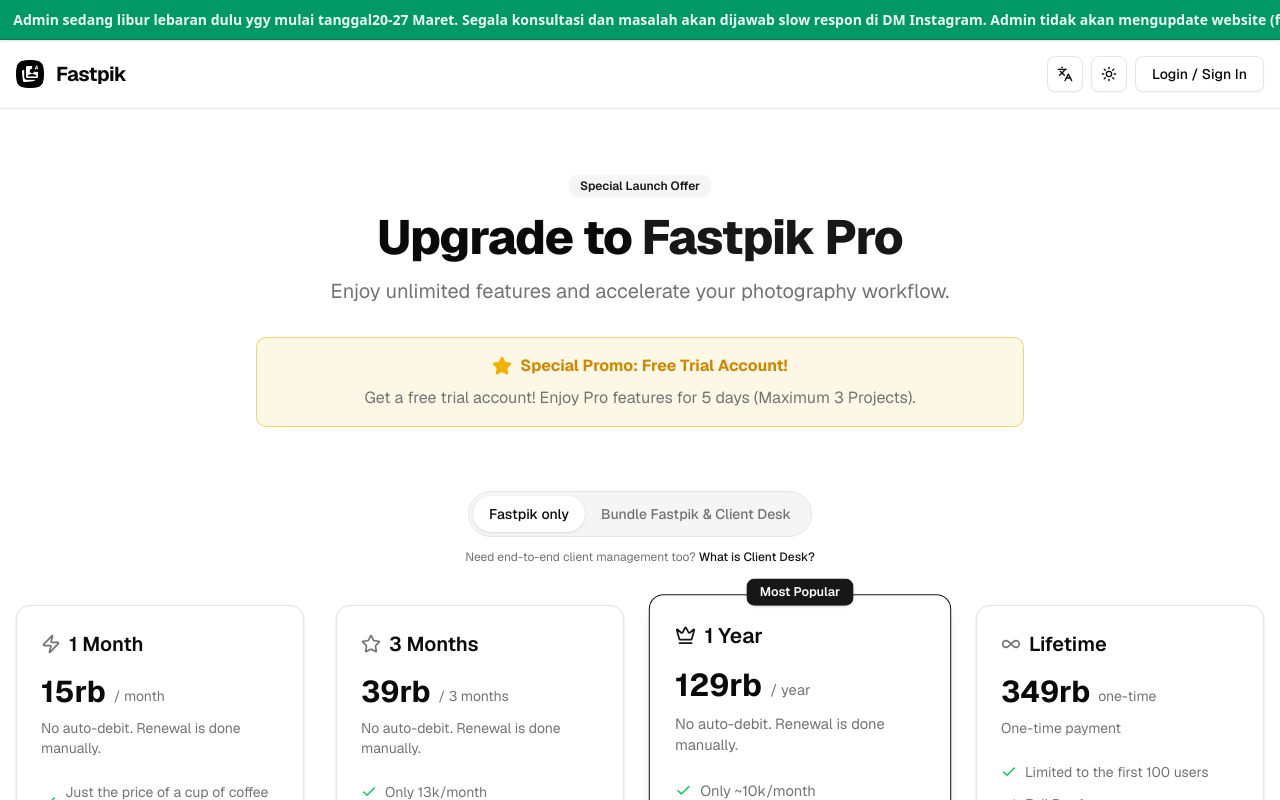
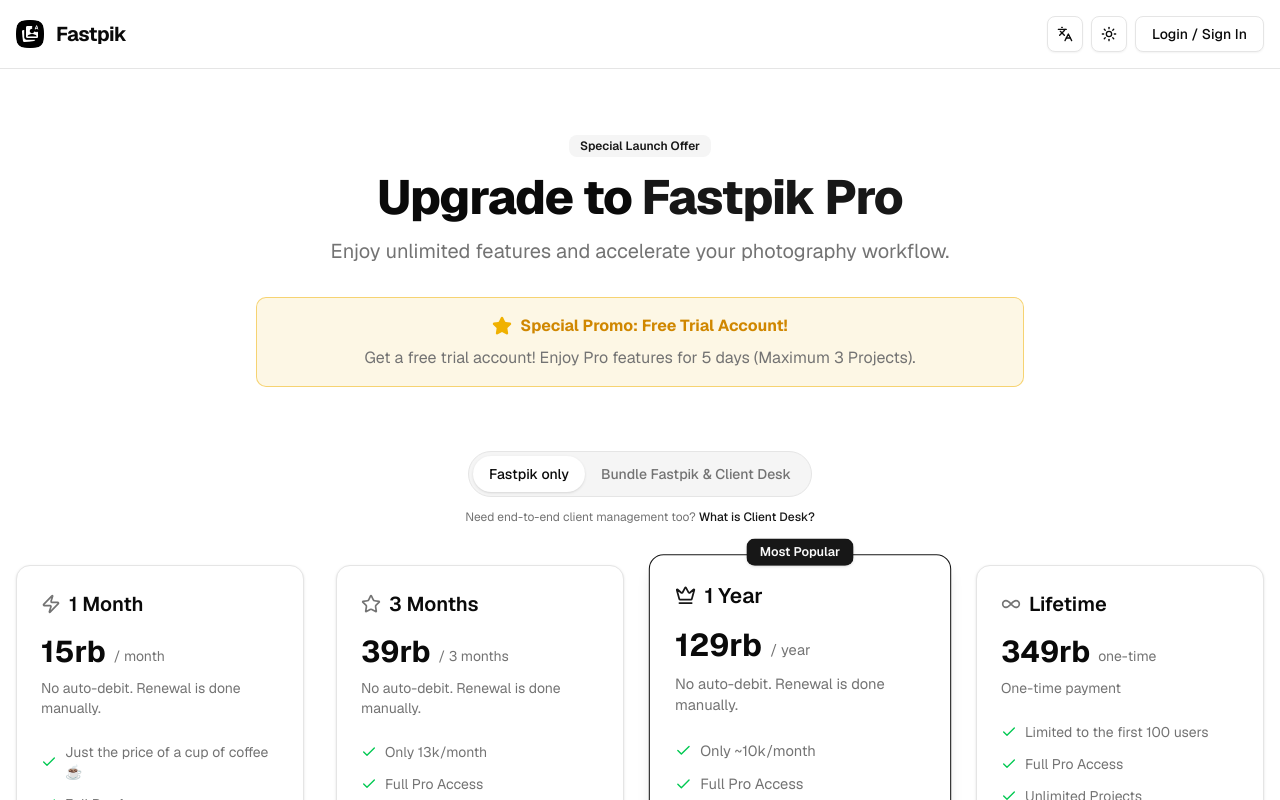
Before and after one commit to ryanekop/fastpik, a Next.js app: page /en/pricing in a window 1280 px wide. Shown: the top 800 px of the page. Built offline with nearby package versions, Linux system fonts and the light colour scheme; no server answers.

Commit message:
Remove Eid holiday announcement banner

```diff
--- a/app/[locale]/layout.tsx
+++ b/app/[locale]/layout.tsx
@@ -6,7 +6,6 @@
 import { NextIntlClientProvider } from 'next-intl';
 import { getMessages } from 'next-intl/server';
 import { ThemeProvider } from "@/components/theme-provider"
-import { GlobalHolidayAnnouncement } from "@/components/global-holiday-announcement"
 import { getTenantConfig } from "@/lib/tenant-config"
 import { TenantProvider } from "@/lib/tenant-context"
 
@@ -81,7 +80,6 @@
               primaryColor: tenant.primaryColor || '',
               footerText: tenant.footerText || '',
             }}>
-              <GlobalHolidayAnnouncement />
               {children}
             </TenantProvider>
           </ThemeProvider>
--- a/app/globals.css
+++ b/app/globals.css
@@ -82,52 +82,8 @@
   --sidebar-ring: oklch(0.708 0 0);
 }
 
-@keyframes announcement-marquee {
-  from {
-    transform: translate3d(0, 0, 0);
-  }
-
-  to {
-    transform: translate3d(calc(-1 * var(--announcement-marquee-distance, 0px)), 0, 0);
-  }
-}
-
-.announcement-marquee-track {
-  display: inline-flex;
-  width: max-content;
-  min-width: 100%;
-  align-items: center;
-  white-space: nowrap;
-  animation-name: announcement-marquee;
-  animation-duration: var(--announcement-marquee-duration, 30s);
-  animation-timing-function: linear;
-  animation-iteration-count: infinite;
-  will-change: transform;
-  transform: translate3d(0, 0, 0);
-}
-
-.announcement-marquee-item {
-  display: inline-flex;
-  align-items: center;
-  flex: 0 0 auto;
-  padding-right: 2.5rem;
-  white-space: nowrap;
-}
-
-.announcement-hover-zone:hover .announcement-marquee-track,
-.announcement-hover-zone:focus-within .announcement-marquee-track {
-  animation-play-state: paused;
-}
-
 .announcement-aware-sticky {
   top: var(--global-announcement-height, 0px);
-}
-
-@media (prefers-reduced-motion: reduce) {
-  .announcement-marquee-track {
-    animation: none;
-    transform: translate3d(0, 0, 0);
-  }
 }
 
 .dark {
--- a/components/global-holiday-announcement.tsx
+++ /dev/null
@@ -1,190 +0,0 @@
-"use client";
-
-import * as React from "react";
-import { usePathname } from "next/navigation";
-
-type AnnouncementSegment = {
-  text: string;
-  bold?: boolean;
-};
-
-const ANNOUNCEMENT_SEGMENTS: AnnouncementSegment[] = [
-  { text: "Admin sedang libur lebaran dulu ygy mulai tanggal" },
-  { text: " 20-27 Maret", bold: true },
-  {
-    text: ". Segala konsultasi dan masalah akan dijawab slow respon di DM Instagram. Admin tidak akan mengupdate website (fitur & bug fixing) selama periode itu. ",
-  },
-  {
-    text: "✨🌙 Taqabbalallahu Minna wa minkum. Minal Aidzin Wal Faidzin, Mohon Maaf Lahir dan Batin 1447 H 🌙✨",
-    bold: true,
-  },
-];
-
-const MARQUEE_ITEM_GAP_PX = 40;
-const MARQUEE_SPEED_PX_PER_SECOND = 44;
-
-function shouldHideAnnouncement(pathname: string): boolean {
-  return (
-    /^\/(?:id|en)\/client(?:\/|$)/i.test(pathname) ||
-    /^\/client(?:\/|$)/i.test(pathname)
-  );
-}
-
-function renderAnnouncementMessage(keyPrefix: string) {
-  return ANNOUNCEMENT_SEGMENTS.map((segment, index) => {
-    if (segment.bold) {
-      return (
-        <strong key={`${keyPrefix}-segment-${index}`} className="font-bold">
-          {segment.text}
-        </strong>
-      );
-    }
-
-    return (
-      <React.Fragment key={`${keyPrefix}-segment-${index}`}>
-        {segment.text}
-      </React.Fragment>
-    );
-  });
-}
-
-export function GlobalHolidayAnnouncement() {
-  const pathname = usePathname();
-  const containerRef = React.useRef<HTMLDivElement>(null);
-  const measureRef = React.useRef<HTMLSpanElement>(null);
-  const firstMarqueeItemRef = React.useRef<HTMLSpanElement>(null);
-  const [isOverflowing, setIsOverflowing] = React.useState(false);
-  const [prefersReducedMotion, setPrefersReducedMotion] = React.useState(false);
-  const [marqueeDistancePx, setMarqueeDistancePx] = React.useState(1200);
-  const [marqueeDurationSec, setMarqueeDurationSec] = React.useState(30);
-
-  const isVisible = React.useMemo(() => {
-    if (!pathname) return true;
-    return !shouldHideAnnouncement(pathname.toLowerCase());
-  }, [pathname]);
-
-  React.useEffect(() => {
-    const root = document.documentElement;
-    root.style.setProperty(
-      "--global-announcement-height",
-      isVisible ? "40px" : "0px",
-    );
-
-    return () => {
-      root.style.setProperty("--global-announcement-height", "0px");
-    };
-  }, [isVisible]);
-
-  React.useEffect(() => {
-    if (typeof window === "undefined") return;
-
-    const media = window.matchMedia("(prefers-reduced-motion: reduce)");
-    const updatePreference = () => setPrefersReducedMotion(media.matches);
-    updatePreference();
-
-    if (typeof media.addEventListener === "function") {
-      media.addEventListener("change", updatePreference);
-      return () => media.removeEventListener("change", updatePreference);
-    }
-
-    media.addListener(updatePreference);
-    return () => media.removeListener(updatePreference);
-  }, []);
-
-  const shouldAnimate = isOverflowing && !prefersReducedMotion;
-
-  const marqueeStyle = React.useMemo(
-    () =>
-      ({
-        "--announcement-marquee-distance": `${marqueeDistancePx}px`,
-        "--announcement-marquee-duration": `${marqueeDurationSec}s`,
-      }) as React.CSSProperties,
-    [marqueeDistancePx, marqueeDurationSec],
-  );
-
-  React.useEffect(() => {
-    if (!isVisible) {
-      setIsOverflowing(false);
-      return;
-    }
-
-    const container = containerRef.current;
-    const measureText = measureRef.current;
-    if (!container || !measureText) return;
-
-    const updateMeasurements = () => {
-      const nextOverflow = measureText.scrollWidth > container.clientWidth + 1;
-      setIsOverflowing((prev) => (prev === nextOverflow ? prev : nextOverflow));
-
-      const measuredItemWidth = firstMarqueeItemRef.current?.offsetWidth ?? 0;
-      const fallbackDistance = measureText.scrollWidth + MARQUEE_ITEM_GAP_PX;
-      const nextDistance = Math.max(measuredItemWidth || fallbackDistance, 1);
-      const rawDuration = nextDistance / MARQUEE_SPEED_PX_PER_SECOND;
-      const nextDuration = Math.min(42, Math.max(24, rawDuration));
-
-      setMarqueeDistancePx((prev) =>
-        Math.abs(prev - nextDistance) < 0.5 ? prev : nextDistance,
-      );
-      setMarqueeDurationSec((prev) =>
-        Math.abs(prev - nextDuration) < 0.05 ? prev : nextDuration,
-      );
-    };
-
-    updateMeasurements();
-
-    const observer = new ResizeObserver(() => updateMeasurements());
-    observer.observe(container);
-    observer.observe(measureText);
-    if (firstMarqueeItemRef.current) {
-      observer.observe(firstMarqueeItemRef.current);
-    }
-    window.addEventListener("resize", updateMeasurements);
-
-    return () => {
-      observer.disconnect();
-      window.removeEventListener("resize", updateMeasurements);
-    };
-  }, [isVisible, shouldAnimate]);
-
-  if (!isVisible) return null;
-
-  return (
-    <div
-      className="announcement-hover-zone sticky top-0 z-[60] h-10 border-b border-emerald-700 bg-emerald-600 text-emerald-50 shadow-sm"
-    >
-      <div
-        ref={containerRef}
-        className="relative flex h-full items-center overflow-hidden px-3 sm:px-4"
-      >
-        <span
-          ref={measureRef}
-          className="pointer-events-none absolute -z-10 whitespace-nowrap text-sm font-medium opacity-0"
-          aria-hidden="true"
-        >
-          {renderAnnouncementMessage("measure")}
-        </span>
-
-        {shouldAnimate ? (
-          <div
-            className="announcement-marquee-track text-sm font-semibold"
-            style={marqueeStyle}
-          >
-            <span
-              ref={firstMarqueeItemRef}
-              className="announcement-marquee-item"
-            >
-              {renderAnnouncementMessage("marquee-primary")}
-            </span>
-            <span className="announcement-marquee-item" aria-hidden="true">
-              {renderAnnouncementMessage("marquee-duplicate")}
-            </span>
-          </div>
-        ) : (
-          <p className="w-full truncate whitespace-nowrap text-center text-sm font-semibold">
-            {renderAnnouncementMessage("static")}
-          </p>
-        )}
-      </div>
-    </div>
-  );
-}
```
